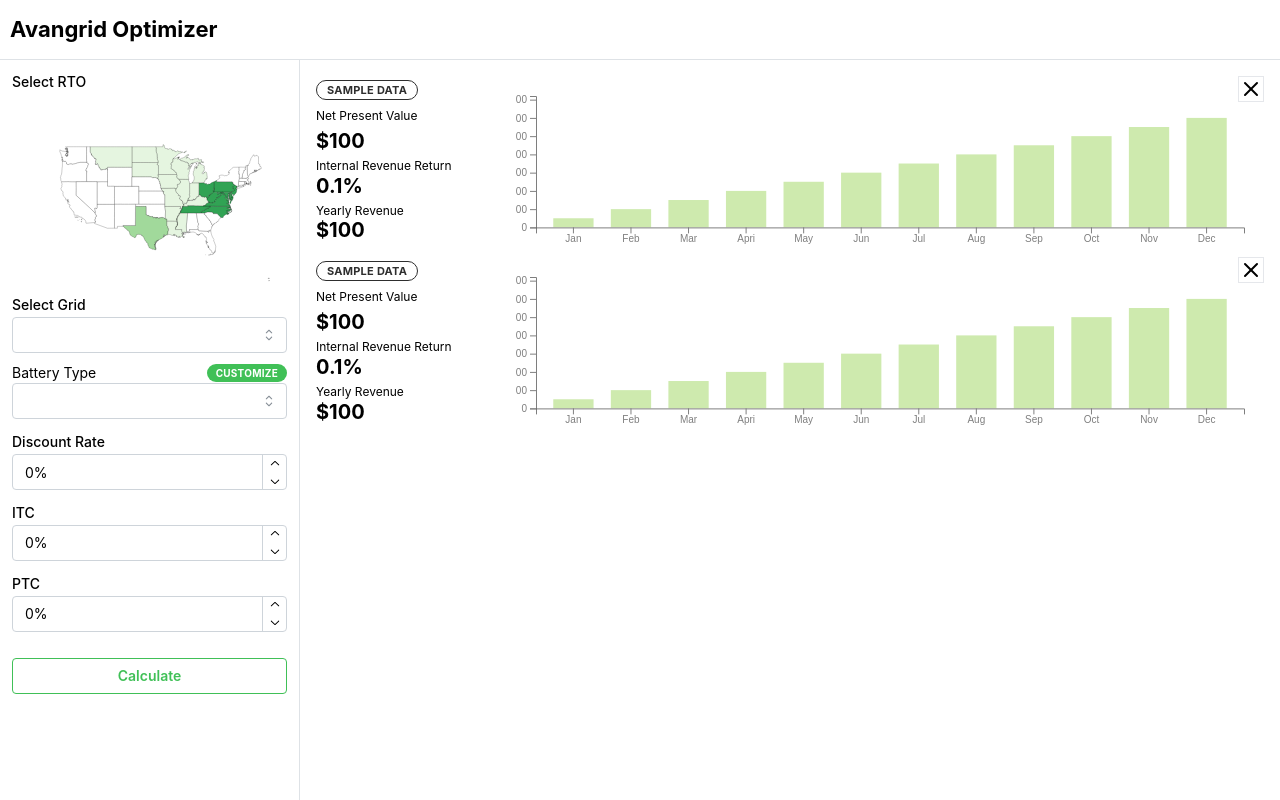
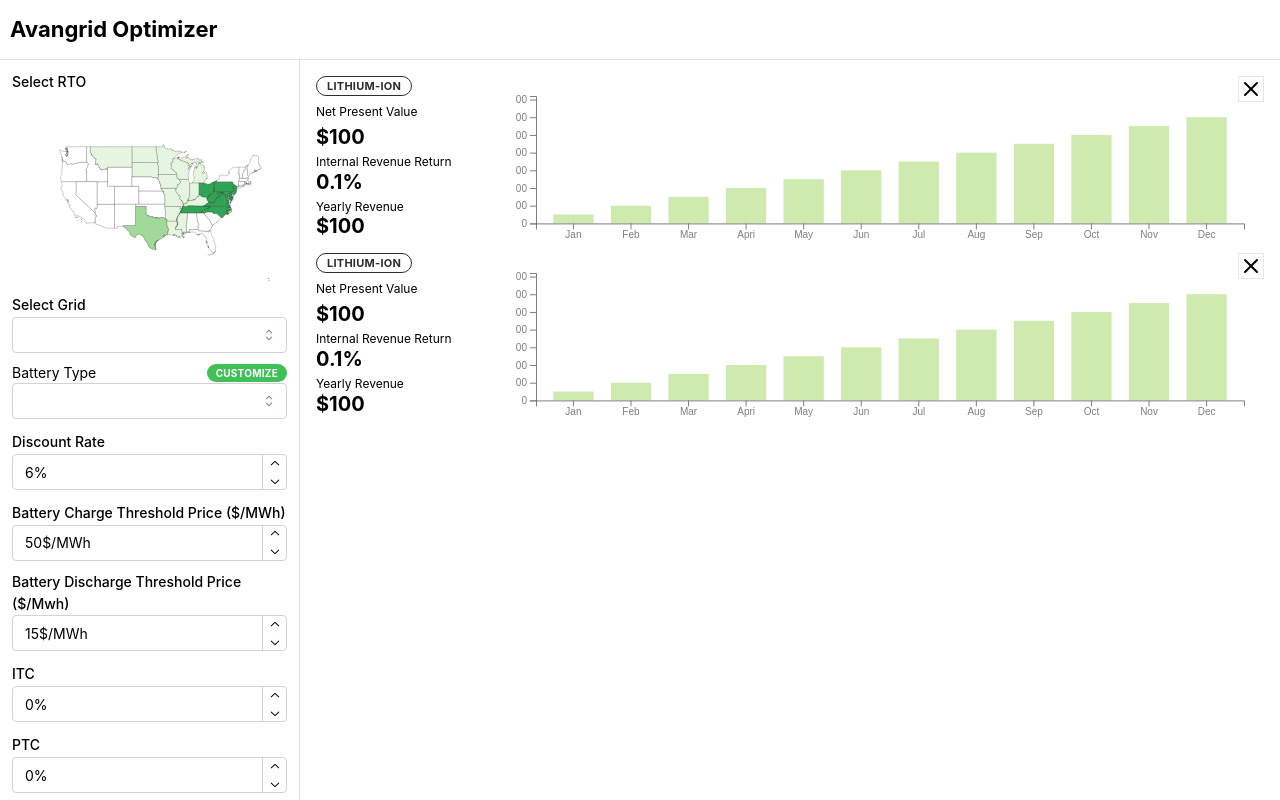
Before and after one commit to hunkim98/avangrid-hack, a Next.js app: page / in a window 1280 px wide. Built offline with nearby package versions, Linux system fonts and the light colour scheme.

Commit message:
Add battery name

```diff
--- a/components/Layout.tsx
+++ b/components/Layout.tsx
@@ -219,6 +219,22 @@ const Layout: React.FC<LayoutProps> = ({ children, bodyBg, navbarBg }) => {
               suffix="%"
             />
             <NumberInput
+              label={'Battery Charge Threshold Price ($/MWh)'}
+              onChange={(e) => {
+                setOptions({ ...options, chargePrice: e as number })
+              }}
+              suffix="$/MWh"
+              value={options.chargePrice}
+            />
+            <NumberInput
+              label={'Battery Discharge Threshold Price ($/Mwh)'}
+              onChange={(e) => {
+                setOptions({ ...options, dischargePrice: e as number })
+              }}
+              suffix="$/MWh"
+              value={options.dischargePrice}
+            />
+            <NumberInput
               label={'ITC'}
               onChange={(e) => {
                 setOptions({ ...options, itc: e as number })
--- a/components/Popup/BatteryPopup.tsx
+++ b/components/Popup/BatteryPopup.tsx
@@ -52,22 +52,6 @@ function BatteryPopup() {
           }}
           value={options.batteryCycleLife}
         />
-        <NumberInput
-          label={'Battery Charge Threshold'}
-          onChange={(e) => {
-            setOptions({ ...options, chargePrice: e as number })
-          }}
-          suffix="$/MW"
-          value={options.chargePrice}
-        />
-        <NumberInput
-          label={'Battery Discharge Threshold'}
-          onChange={(e) => {
-            setOptions({ ...options, dischargePrice: e as number })
-          }}
-          suffix="$/MW"
-          value={options.dischargePrice}
-        />
         <Button
           variant="outline"
           color="green"
--- a/components/Result/ResultItem.tsx
+++ b/components/Result/ResultItem.tsx
@@ -14,6 +14,7 @@ export interface ResultItemProps {
   graphId: string
   isLast: boolean
   index: number
+  type: null | string
 }
 
 const ResultItem: React.FC<ResultItemProps> = ({
@@ -24,16 +25,22 @@ const ResultItem: React.FC<ResultItemProps> = ({
   data,
   graphId,
   index,
+  type,
   isLast = false,
 }) => {
   const { removeResult } = useResultContext()
+  console.log(type)
   return (
     <Flex w="100%" className="relative">
       <Flex direction={'column'} miw={200}>
         <Box className="rounded-md outline-1">
-          <Badge variant="outline" className="mb-2" color="dark">
-            {title}
-          </Badge>
+          <Flex wrap={'wrap'}>
+            {type && (
+              <Badge variant="outline" className="mb-2" color="dark">
+                {type.split('(')[0]}
+              </Badge>
+            )}
+          </Flex>
           <Flex direction={'column'} gap={5}>
             <Text size={'xs'}>Net Present Value</Text>
             <Text fw={'bold'} size="xl" mt={-5}>
--- a/components/provider/OptimizerContext.tsx
+++ b/components/provider/OptimizerContext.tsx
@@ -35,11 +35,11 @@ const OptimizerContextProvider: React.FC<OptimizerContextProps> = ({ children })
     batteryInstallCostPerMW: 0,
     batterFixedOMCostPerMW: 0,
     batteryCycleLife: 0,
-    chargePrice: 0,
-    dischargePrice: 0,
+    chargePrice: 50,
+    dischargePrice: 15,
     itc: 0,
     ptc: 0,
-    discountRate: 0,
+    discountRate: 6,
   })
 
   return (
--- a/components/provider/ResultContext.tsx
+++ b/components/provider/ResultContext.tsx
@@ -1,6 +1,7 @@
 import { createContext, useContext, useState } from 'react'
 import { ResultItemProps } from '../Result/ResultItem'
 import { useLocalStorage } from '@mantine/hooks'
+import { Batteries } from '@/data/battery'
 import { Filter } from '@/types/filter'
 
 interface ResultContextProps {
@@ -35,6 +36,7 @@ const sampleData: ResultItemProps = {
   ],
   index: 0,
   isLast: false,
+  type: Batteries[0].name,
 }
 const ResultContext = createContext<ResultContextElement>({} as ResultContextElement)
 
--- a/data/battery.ts
+++ b/data/battery.ts
@@ -2,10 +2,10 @@ import { Battery } from '@/types/battery'
 
 export const Batteries: Array<Battery> = [
   {
-    name: 'Lithium-Ion',
+    name: 'Lithium-Ion (1HR 1MW)',
     cycleLife: 2000,
-    powerMW: 10,
-    durationH: 5,
+    powerMW: 1,
+    durationH: 1,
     dischargePrice: 50,
     chargePrice: 15,
     batteryInstallCostPerMW: 1000,
```
